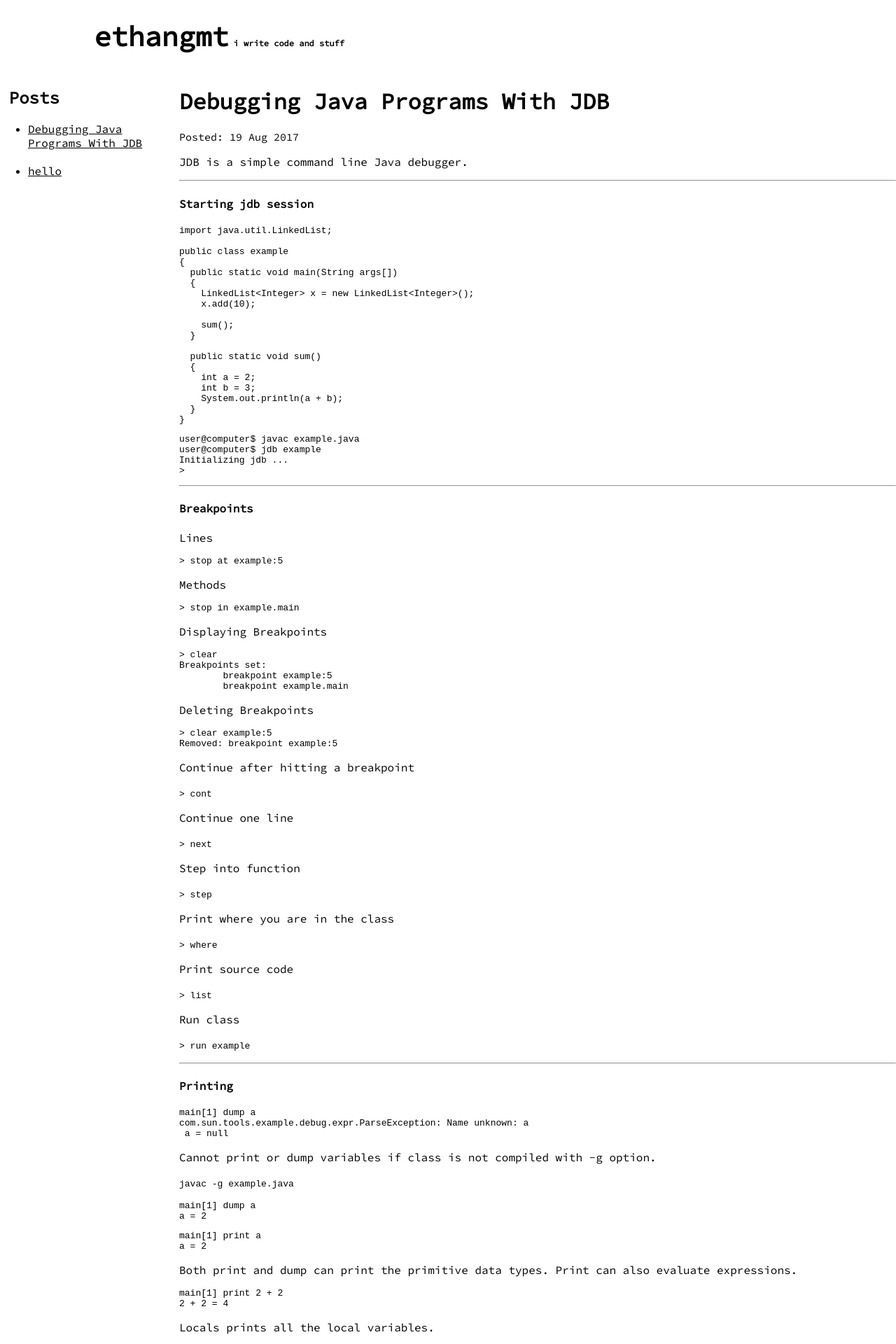
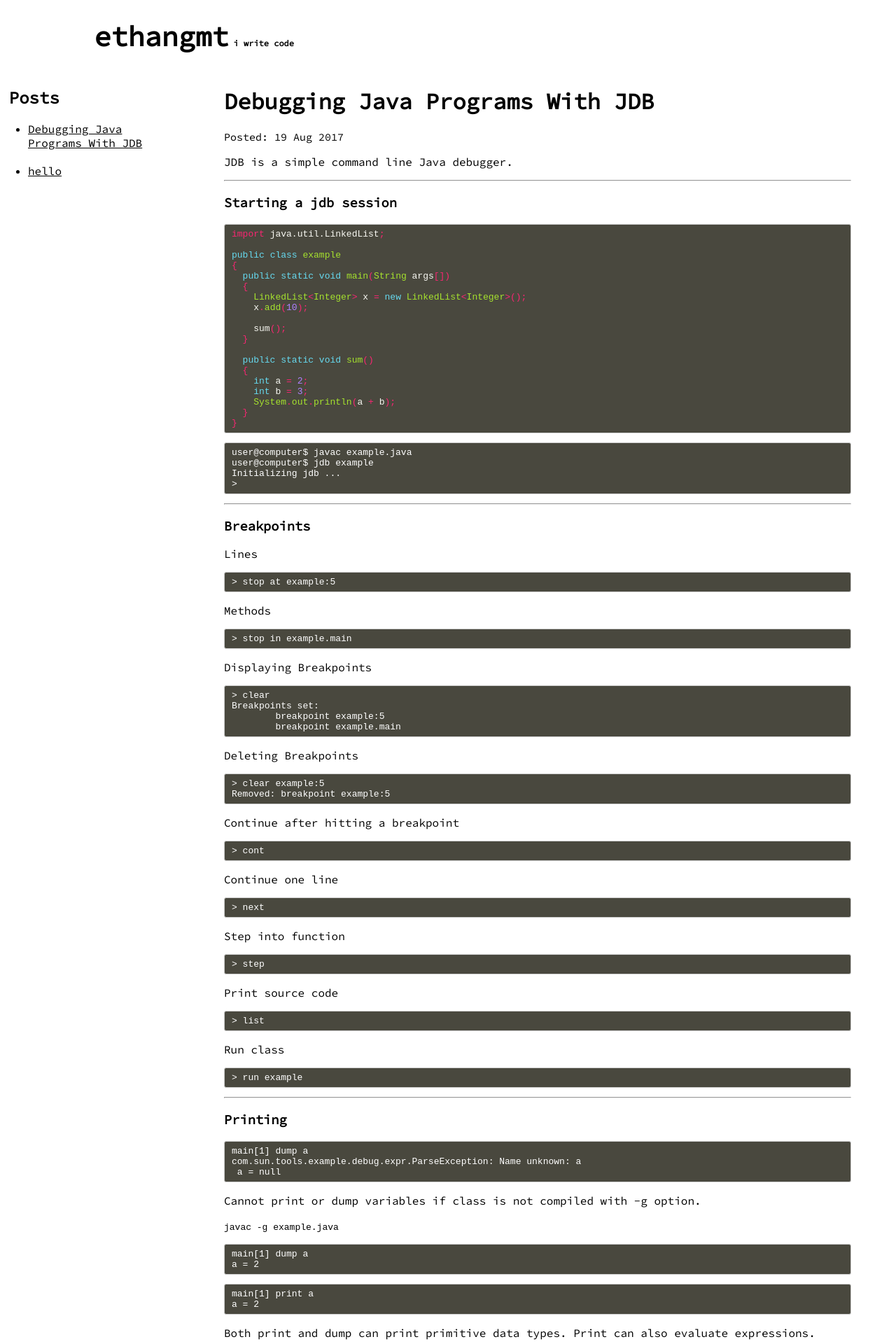
Before and after one commit to ethangmt/ethangmt.github.io, a Jekyll site: the page built from index.html, in a window 1280 px wide. Shown: the top 1920 px of the page at 70% size. Built offline with Jekyll 4.4.1, drawn with Linux system fonts in a browser that asks for light colours.

Commit message:
created syntax.css, syntax highlight

````diff
--- /dev/null
+++ b/Gemfile
@@ -0,0 +1,2 @@
+source 'https://rubygems.org'
+gem 'github-pages', group: :jekyll_plugins
--- a/_config.yml
+++ b/_config.yml
@@ -1,3 +1,6 @@
 name: ethangmt
 markdown: kramdown
 highlighter: rouge
+kramdown:
+  input: GFM
+  syntax_highlighter: rouge
--- a/_layouts/default.html
+++ b/_layouts/default.html
@@ -22,9 +22,9 @@
 
     #posts {
       /*background-color: #6b7c99;*/
-      width: 80%;
+      width: 70%;
       position: absolute;
-      right: 0px;
+      right: 5%;
     }
 
     #side {
@@ -50,12 +50,12 @@
   </style>
   <body>
     <div id="bar">
-      <h1>ethangmt<span> i write code and stuff</span></h1>
+      <h1>ethangmt<span> i write code</span></h1>
     </div>
 
     <div id="posts">
       {% for post in site.posts %}
-  	    <span>{{ post }}</span>
+  	    {{ post }}
   	  {% endfor %}
     </div>
 
--- a/_posts/2017/2017-08-19-java-debugging.md
+++ b/_posts/2017/2017-08-19-java-debugging.md
@@ -8,9 +8,9 @@
 
 ---
 
-#### Starting jdb session
+### Starting a jdb session
 
-```Java
+```java
 import java.util.LinkedList;
 
 public class example
@@ -41,7 +41,7 @@
 
 ---
 
-#### Breakpoints
+### Breakpoints
 Lines
 
 ```
@@ -72,31 +72,37 @@
 
 Continue after hitting a breakpoint
 
-`> cont`
+```
+> cont
+```
 
 Continue one line
 
-`> next`
+```
+> next
+```
 
 Step into function
 
-`> step`
-
-Print where you are in the class
-
-`> where`
+```
+> step
+```
 
 Print source code
 
-`> list`
+```
+> list
+```
 
 Run class
 
-`> run example`
+```
+> run example
+```
 
 ---
 
-#### Printing
+### Printing
 ```
 main[1] dump a
 com.sun.tools.example.debug.expr.ParseException: Name unknown: a
@@ -117,7 +123,7 @@
 a = 2
 ```
 
-Both print and dump can print the primitive data types. Print can also evaluate expressions.
+Both print and dump can print primitive data types. Print can also evaluate expressions.
 
 ```
 main[1] print 2 + 2
--- /dev/null
+++ b/syntax.css
@@ -0,0 +1,72 @@
+/* Adjusted to give override background and text colour */
+.highlight pre, pre, .highlight .hll {
+  background-color: #49483E;
+  border: 1px solid #ccc;
+  padding: 6px 10px;
+  border-radius: 3px;
+  color: #FFFFFF;
+}
+
+.gist pre {
+  color: #515151;
+}
+
+/* Highlights taken from https://gist.github.com/asaaki/1007420  for Monokai theme */
+.c                 { color: #75715e }                            /* Comment                     */
+.err               { color: #960050; background-color: #1e0010 } /* Error                       */
+.k                 { color: #66d9ef }                            /* Keyword                     */
+.l                 { color: #ae81ff }                            /* Literal                     */
+.n                 { color: #f8f8f2 }                            /* Name                        */
+.o                 { color: #f92672 }                            /* Operator                    */
+.p                 { color: #f8f8f2 }                            /* Punctuation                 */
+.cm                { color: #75715e }                            /* Comment.Multiline           */
+.cp                { color: #75715e }                            /* Comment.Preproc             */
+.c1                { color: #75715e }                            /* Comment.Single              */
+.cs                { color: #75715e }                            /* Comment.Special             */
+.ge                { font-style: italic }                        /* Generic.Emph                */
+.gs                { font-weight: bold }                         /* Generic.Strong              */
+.kc                { color: #66d9ef }                            /* Keyword.Constant            */
+.kd                { color: #66d9ef }                            /* Keyword.Declaration         */
+.kn                { color: #f92672 }                            /* Keyword.Namespace           */
+.kp                { color: #66d9ef }                            /* Keyword.Pseudo              */
+.kr                { color: #66d9ef }                            /* Keyword.Reserved            */
+.kt                { color: #66d9ef }                            /* Keyword.Type                */
+.ld                { color: #e6db74 }                            /* Literal.Date                */
+.m                 { color: #ae81ff }                            /* Literal.Number              */
+.s                 { color: #e6db74 }                            /* Literal.String              */
+.na                { color: #a6e22e }                            /* Name.Attribute              */
+.nb                { color: #f8f8f2 }                            /* Name.Builtin                */
+.nc                { color: #a6e22e }                            /* Name.Class                  */
+.no                { color: #66d9ef }                            /* Name.Constant               */
+.nd                { color: #a6e22e }                            /* Name.Decorator              */
+.ni                { color: #f8f8f2 }                            /* Name.Entity                 */
+.ne                { color: #a6e22e }                            /* Name.Exception              */
+.nf                { color: #a6e22e }                            /* Name.Function               */
+.nl                { color: #f8f8f2 }                            /* Name.Label                  */
+.nn                { color: #f8f8f2 }                            /* Name.Namespace              */
+.nx                { color: #a6e22e }                            /* Name.Other                  */
+.py                { color: #f8f8f2 }                            /* Name.Property               */
+.nt                { color: #f92672 }                            /* Name.Tag                    */
+.nv                { color: #f8f8f2 }                            /* Name.Variable               */
+.ow                { color: #f92672 }                            /* Operator.Word               */
+.w                 { color: #f8f8f2 }                            /* Text.Whitespace             */
+.mf                { color: #ae81ff }                            /* Literal.Number.Float        */
+.mh                { color: #ae81ff }                            /* Literal.Number.Hex          */
+.mi                { color: #ae81ff }                            /* Literal.Number.Integer      */
+.mo                { color: #ae81ff }                            /* Literal.Number.Oct          */
+.sb                { color: #e6db74 }                            /* Literal.String.Backtick     */
+.sc                { color: #e6db74 }                            /* Literal.String.Char         */
+.sd                { color: #e6db74 }                            /* Literal.String.Doc          */
+.s2                { color: #e6db74 }                            /* Literal.String.Double       */
+.se                { color: #ae81ff }                            /* Literal.String.Escape       */
+.sh                { color: #e6db74 }                            /* Literal.String.Heredoc      */
+.si                { color: #e6db74 }                            /* Literal.String.Interpol     */
+.sx                { color: #e6db74 }                            /* Literal.String.Other        */
+.sr                { color: #e6db74 }                            /* Literal.String.Regex        */
+.s1                { color: #e6db74 }                            /* Literal.String.Single       */
+.ss                { color: #e6db74 }                            /* Literal.String.Symbol       */
+.bp                { color: #f8f8f2 }                            /* Name.Builtin.Pseudo         */
+.vc                { color: #f8f8f2 }                            /* Name.Variable.Class         */
+.vg                { color: #f8f8f2 }                            /* Name.Variable.Global        */
+.vi                { color: #f8f8f2 }                            /* Name.Variable.Instance      */
+.il                { color: #ae81ff }                            /* Literal.Number.Integer.Long */
````
Also changed, not shown: _layouts/post.html (+6 -3 lines), Gemfile.lock (added).
